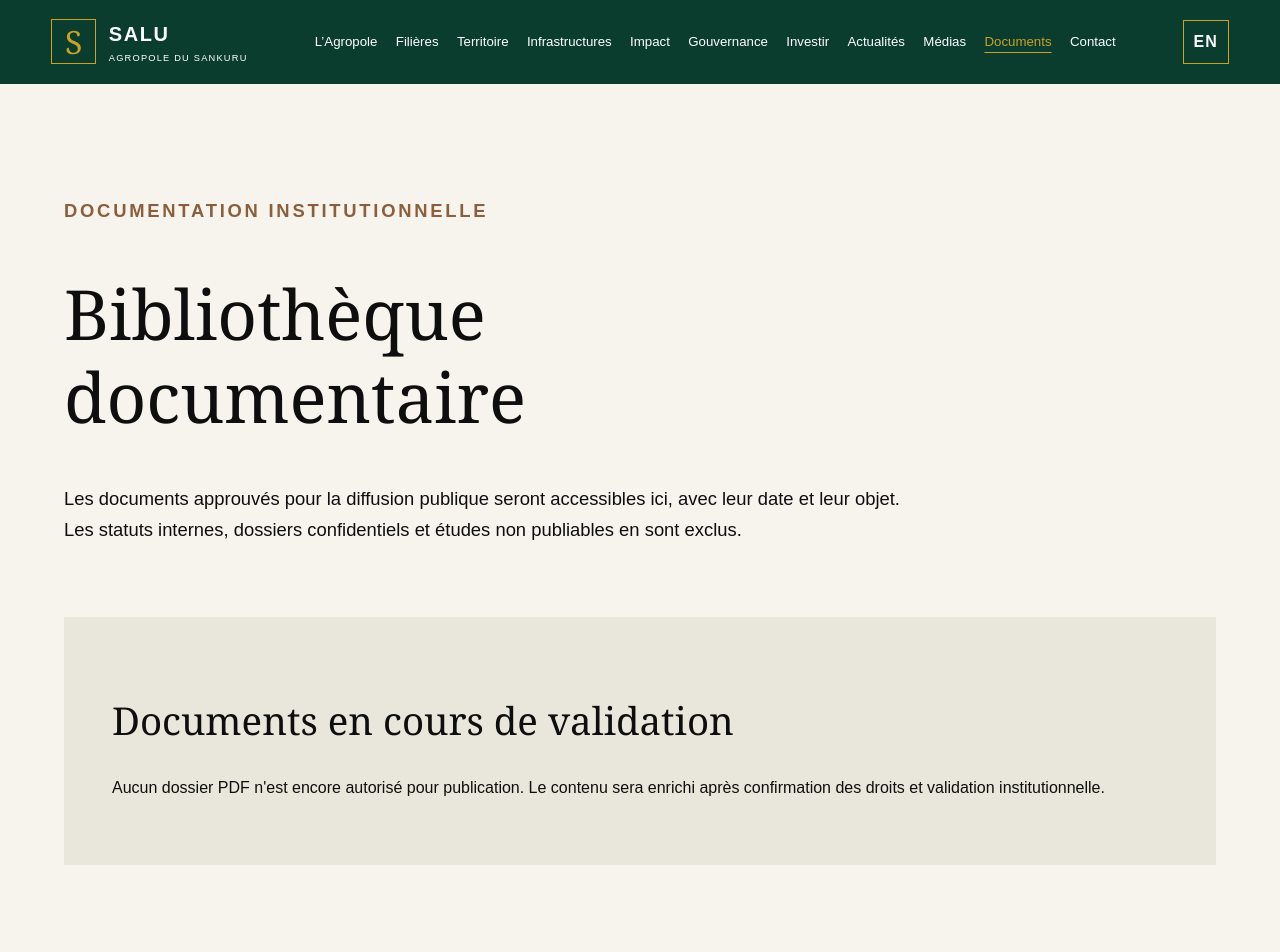
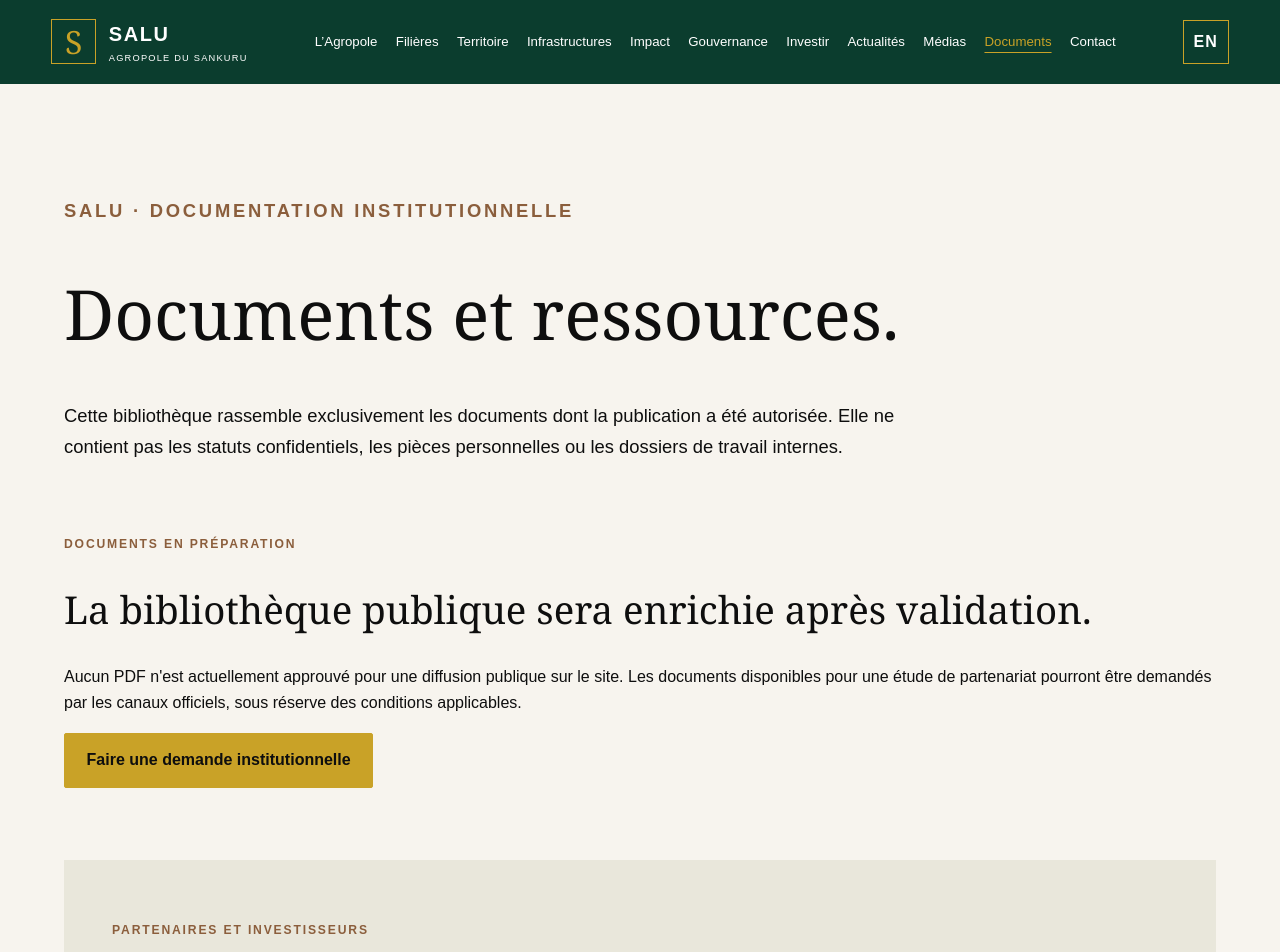
Before and after one commit to Jnk017/Agrilubi-website, a Next.js app: page /documents in a window 1280 px wide. Shown: the top 952 px of the page. Built offline with nearby package versions, Linux system fonts and the light colour scheme.

Commit message:
feat(editorial): public document library and secure request guidance

```diff
--- a/src/app/documents/page.tsx
+++ b/src/app/documents/page.tsx
@@ -1 +1,12 @@
-import type{Metadata}from "next";import{publishedDocuments}from "@/data/public-documents";export const metadata:Metadata={title:"Bibliothèque documentaire"};export default function Page(){const docs=publishedDocuments();return <main><div className="page-intro"><p className="eyebrow">Documentation institutionnelle</p><h1>Bibliothèque documentaire</h1><p>Les documents approuvés pour la diffusion publique seront accessibles ici, avec leur date et leur objet. Les statuts internes, dossiers confidentiels et études non publiables en sont exclus.</p></div>{docs.length?<div className="grid">{docs.map(d=><article className="card" key={d.id}><p className="eyebrow">{d.category} · {d.date}</p><h2>{d.title}</h2><p>{d.description}</p><a href={d.path} target="_blank" rel="noopener noreferrer">Consulter le PDF ↗</a></article>)}</div>:<section className="band"><h2>Documents en cours de validation</h2><p>Aucun dossier PDF n'est encore autorisé pour publication. Le contenu sera enrichi après confirmation des droits et validation institutionnelle.</p></section>}</main>}
+import Link from "next/link";
+import type {Metadata} from "next";
+import {publishedDocuments} from "@/data/public-documents";
+
+export const metadata:Metadata={title:"Bibliothèque documentaire",description:"Documents institutionnels approuvés et informations de publication de la Société Agricole de Lubi."};
+export default function Page(){const docs=publishedDocuments();return <main>
+ <div className="page-intro"><p className="eyebrow">SALU · Documentation institutionnelle</p><h1>Documents et ressources.</h1><p>Cette bibliothèque rassemble exclusivement les documents dont la publication a été autorisée. Elle ne contient pas les statuts confidentiels, les pièces personnelles ou les dossiers de travail internes.</p></div>
+ {docs.length
+ ? <section><div className="section-heading"><p className="eyebrow">Documents approuvés</p><h2>Une bibliothèque publique vérifiable.</h2></div><div className="grid editorial-library-grid">{docs.map(doc=><article className="card editorial-library-card" key={doc.id}><p className="eyebrow">{doc.category} · {doc.date}</p><h3>{doc.title}</h3><p>{doc.description}</p><a href={doc.path} target="_blank" rel="noopener noreferrer">Consulter le PDF ↗</a></article>)}</div></section>
+ : <section className="editorial-empty"><p className="eyebrow">Documents en préparation</p><h2>La bibliothèque publique sera enrichie après validation.</h2><p>Aucun PDF n'est actuellement approuvé pour une diffusion publique sur le site. Les documents disponibles pour une étude de partenariat pourront être demandés par les canaux officiels, sous réserve des conditions applicables.</p><Link className="button" href="/contact">Faire une demande institutionnelle</Link></section>}
+ <section className="band"><div className="section-heading"><p className="eyebrow">Partenaires et investisseurs</p><h2>Un cadre documentaire pour préparer les échanges.</h2><p className="section-description">La liste des éléments de due diligence à préparer est décrite séparément de la bibliothèque publique.</p></div><Link className="button" href="/investir/dossier">Voir le dossier de préparation</Link></section>
+ </main>}
```
